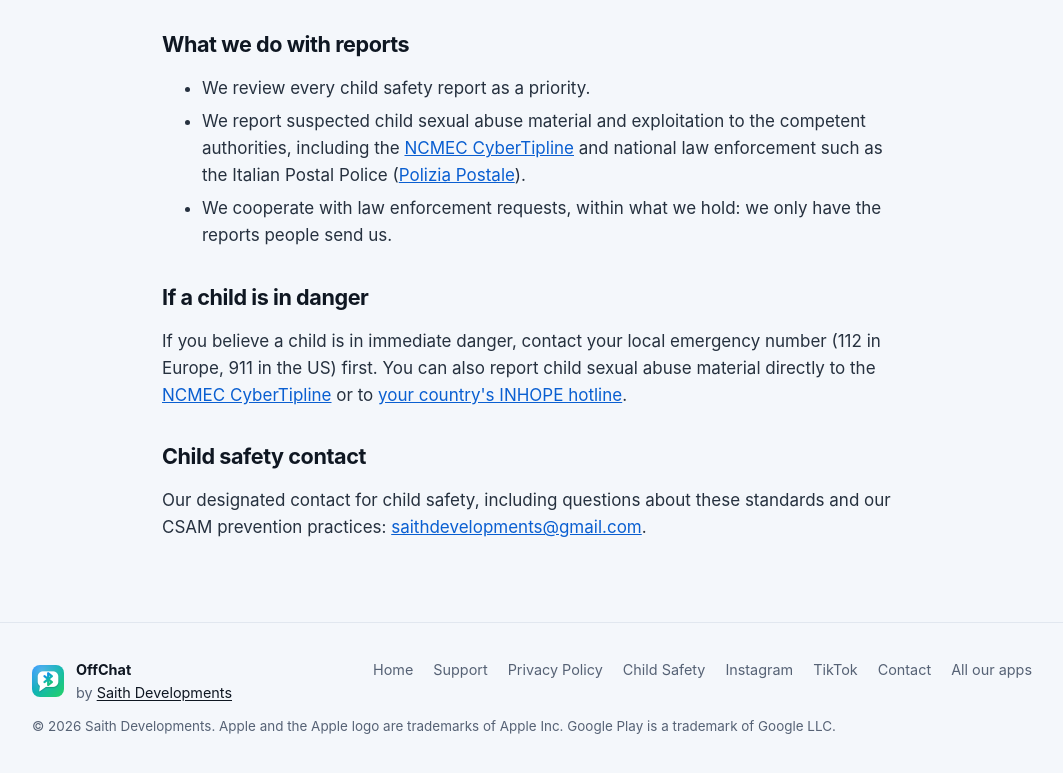
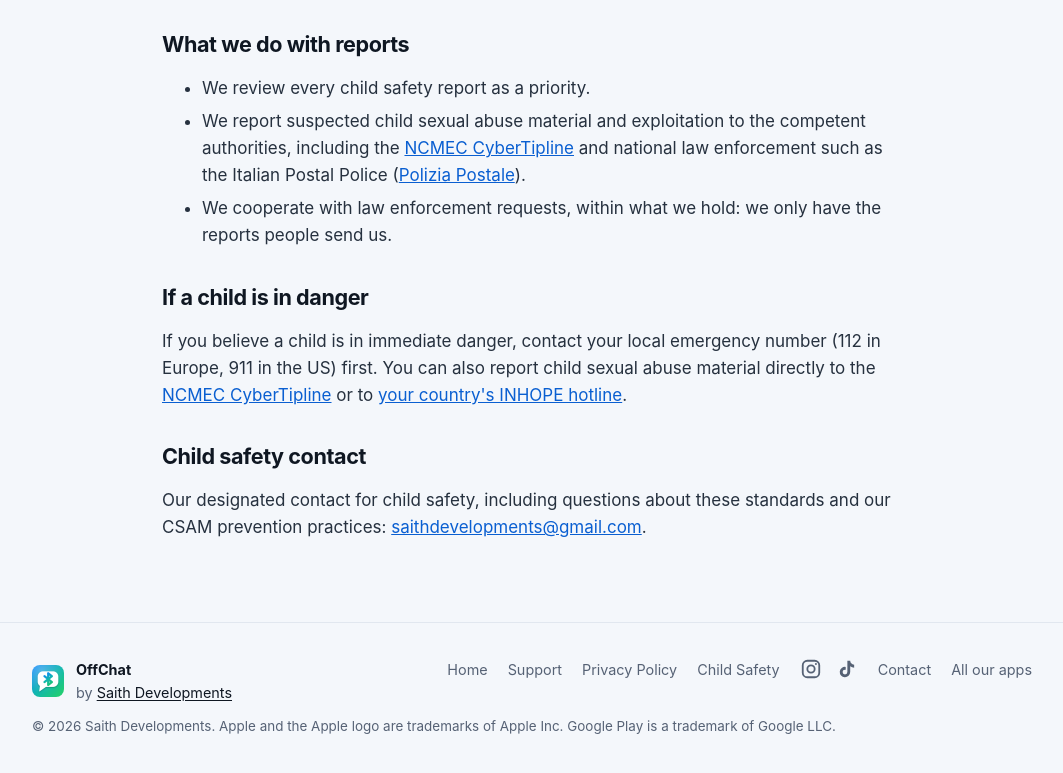
Before and after one commit to Saith96/offchat-app, a plain HTML site: page child-safety.html in a window 1280 px wide. Shown: the part 923-1696 px from the top of the page, without its empty margins (108-1171 px from the left). Drawn offline with Linux system fonts and the light colour scheme.

Commit message:
Social links as Instagram/TikTok icons
Co-Authored-By: Claude Opus 5.5 <noreply@anthropic.com>

```diff
--- a/child-safety.html
+++ b/child-safety.html
@@ -132,6 +132,7 @@ footer.site .fb img{width:32px;height:32px;border-radius:8px}
 footer.site .fb b{color:var(--ink);display:block}
 footer.site nav{display:flex;flex-wrap:wrap;gap:6px 20px}
 footer.site a{color:var(--muted);text-decoration:none}footer.site a:hover{color:var(--ink);text-decoration:underline}
+footer.site .social{display:inline-flex;gap:14px;align-items:center}footer.site .social a{display:inline-flex}footer.site .social a:hover{color:var(--ink);text-decoration:none}
 footer.site .legal{flex-basis:100%;margin:0;font-size:.84rem}
 
 @media(max-width:900px){
@@ -216,7 +217,7 @@ footer.site .legal{flex-basis:100%;margin:0;font-size:.84rem}
 </article></div></main>
 <footer class="site"><div class="wrap">
 <div class="fb"><img src="assets/icon.png" alt="" width="32" height="32" loading="lazy"><span><b>OffChat</b>by <a href="https://saith96.github.io/apps/" class="maker">Saith Developments</a></span></div>
-<nav aria-label="Footer"><a href="index.html">Home</a><a href="support.html">Support</a><a href="privacy.html">Privacy Policy</a><a href="child-safety.html">Child Safety</a><a href="https://www.instagram.com/getoffchat/" rel="me noopener" target="_blank">Instagram</a><a href="https://www.tiktok.com/@getoffchat" rel="me noopener" target="_blank">TikTok</a><a href="mailto:saithdevelopments@gmail.com">Contact</a><a href="https://saith96.github.io/apps/">All our apps</a></nav>
+<nav aria-label="Footer"><a href="index.html">Home</a><a href="support.html">Support</a><a href="privacy.html">Privacy Policy</a><a href="child-safety.html">Child Safety</a><span class="social"><a href="https://www.instagram.com/getoffchat/" rel="me noopener" target="_blank" aria-label="OffChat on Instagram" title="OffChat on Instagram"><svg viewBox="0 0 24 24" width="22" height="22" fill="none" stroke="currentColor" stroke-width="2" aria-hidden="true"><rect x="3" y="3" width="18" height="18" rx="5"/><circle cx="12" cy="12" r="4"/><circle cx="17.4" cy="6.6" r="1.1" fill="currentColor" stroke="none"/></svg></a><a href="https://www.tiktok.com/@getoffchat" rel="me noopener" target="_blank" aria-label="OffChat on TikTok" title="OffChat on TikTok"><svg viewBox="0 0 24 24" width="22" height="22" fill="currentColor" aria-hidden="true"><path d="M16.6 5.8A4.3 4.3 0 0 1 15.5 3h-3.1v12.4a2.6 2.6 0 1 1-2.6-2.6c.3 0 .5 0 .8.1V9.7a5.7 5.7 0 1 0 4.9 5.7V9.1a7.4 7.4 0 0 0 4.3 1.4V7.4a4.3 4.3 0 0 1-3.2-1.6Z"/></svg></a></span><a href="mailto:saithdevelopments@gmail.com">Contact</a><a href="https://saith96.github.io/apps/">All our apps</a></nav>
 <p class="legal">&copy; 2026 Saith Developments. Apple and the Apple logo are trademarks of Apple Inc. Google Play is a trademark of Google LLC.</p>
 </div></footer><script>
 (function(){var h=document.querySelector('header.top');function f(){h.classList.toggle('scrolled',scrollY>8)}addEventListener('scroll',f,{passive:true});f();
```
Also changed, not shown: index.html (+2 -1 lines), privacy.html (+2 -1 lines), support.html (+2 -1 lines).
